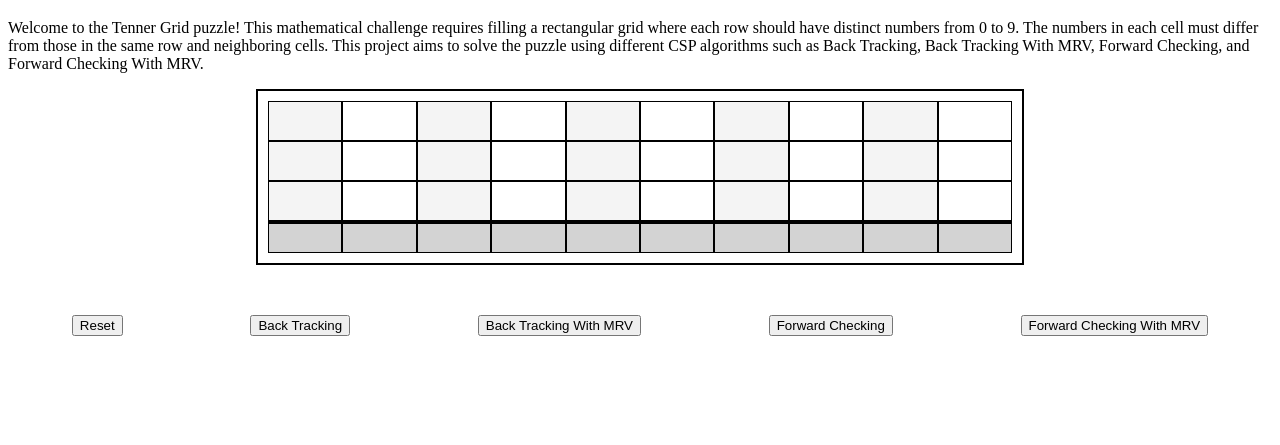
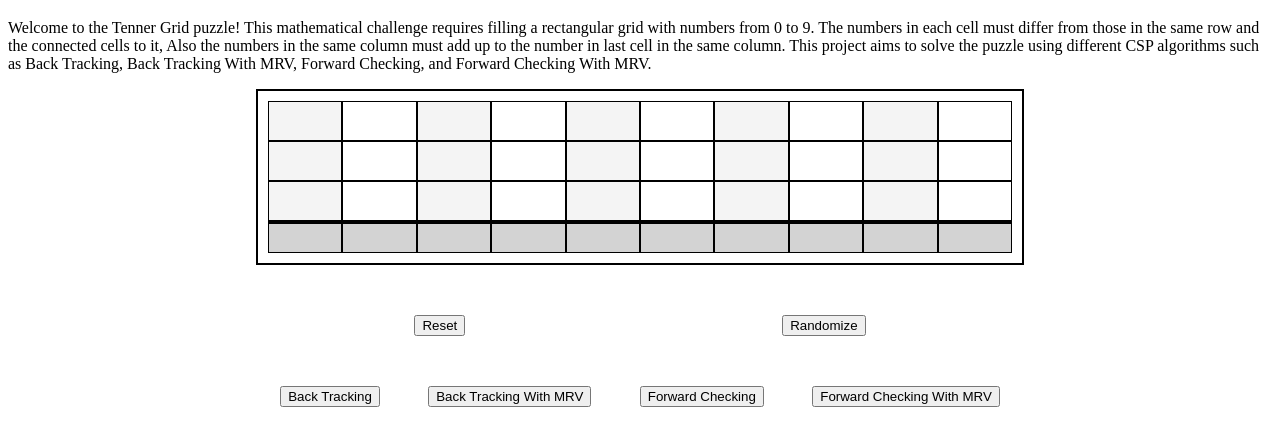
Before and after one commit to ZiadAlrzooq/TennerGridCSP, a plain HTML site: page index.html in a window 1280 px wide. Shown: the part 61-506 px from the top of the page. Drawn offline with Linux system fonts and the light colour scheme.

Commit message:
Changed the layout of the buttons

```diff
--- a/index.html
+++ b/index.html
@@ -13,47 +13,25 @@
     <main>
       <p>
         Welcome to the Tenner Grid puzzle! This mathematical challenge requires
-        filling a rectangular grid where each row should have distinct numbers
-        from 0 to 9. The numbers in each cell must differ from those in the same
-        row and neighboring cells. This project aims to solve the puzzle using
-        different CSP algorithms such as Back Tracking, Back Tracking With MRV,
-        Forward Checking, and Forward Checking With MRV.
+        filling a rectangular grid with numbers from 0 to 9. The numbers in each
+        cell must differ from those in the same row and the connected cells to it, Also
+        the numbers in the same column must add up to the number in last cell in the same
+        column. This project aims to solve the puzzle using different CSP
+        algorithms such as Back Tracking, Back Tracking With MRV, Forward
+        Checking, and Forward Checking With MRV.
       </p>
       <div class="grid"></div>
       <div class="button-row">
-        <button
-          class="btn"
-          id="reset"
-          aria-label="Reset the grid with a random initial state"
-        >
-          Reset
-        </button>
-        <button
-          class="btn"
-          id="backtracking"
-          aria-label="Solve using Back Tracking"
-        >
-          Back Tracking
-        </button>
-        <button
-          class="btn"
-          id="backtracking-mrv"
-          aria-label="Solve using Back Tracking With MRV"
-        >
+        <button class="btn" id="reset">Reset</button>
+        <button class="btn" id="randomize">Randomize</button>
+      </div>
+      <div class="button-row">
+        <button class="btn" id="backtracking">Back Tracking</button>
+        <button class="btn" id="backtracking-mrv">
           Back Tracking With MRV
         </button>
-        <button
-          class="btn"
-          id="forwardchecking"
-          aria-label="Solve using Forward Checking"
-        >
-          Forward Checking
-        </button>
-        <button
-          class="btn"
-          id="forwardchecking-mrv"
-          aria-label="Solve using Forward Checking With MRV"
-        >
+        <button class="btn" id="forwardchecking">Forward Checking</button>
+        <button class="btn" id="forwardchecking-mrv">
           Forward Checking With MRV
         </button>
       </div>
--- a/style.css
+++ b/style.css
@@ -37,7 +37,11 @@ header {
 }
 
 .button-row {
+    margin-right: auto;
+    margin-left: auto;
     margin-top: 50px;
+    width: 60%;
+    min-width: 768px;
     display: flex;
     justify-content: space-around;
 }
```
